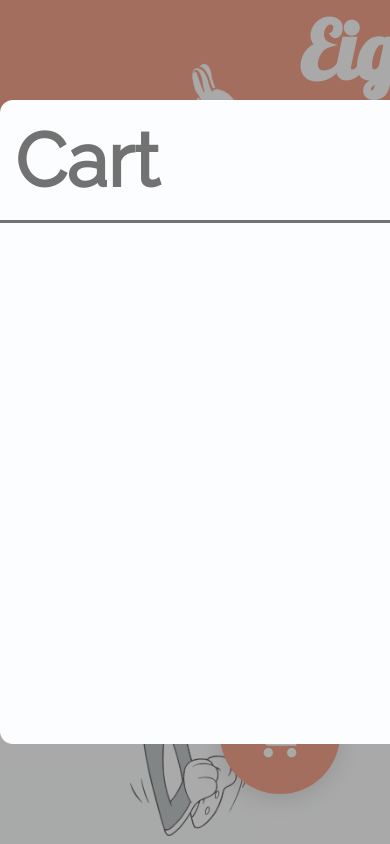
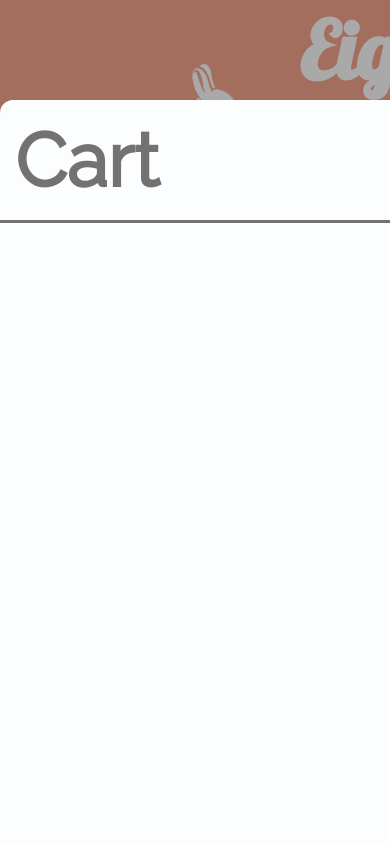
Before and after one commit to OleksandrKapinos/store-native-js-app, a plain HTML site: page index.html in a window 390 px wide. Both pictures are taken after a click on the link 280 px from the left and 734 px from the top of the page. Shown: the top 844 px of the page. Drawn offline with Linux system fonts and the light colour scheme; no server answers.

Commit message:
Update style.css

```diff
--- a/style.css
+++ b/style.css
@@ -499,6 +499,6 @@ button[disabled] {
         width: 60%;
     }
     .cart-content {
-        height: 60vh;
+        height: 1400px;
     }
 }
```
